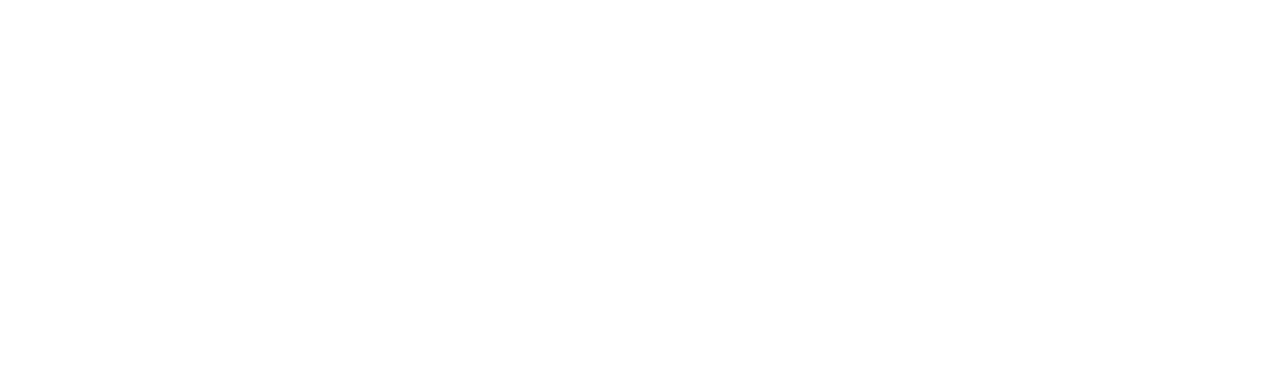
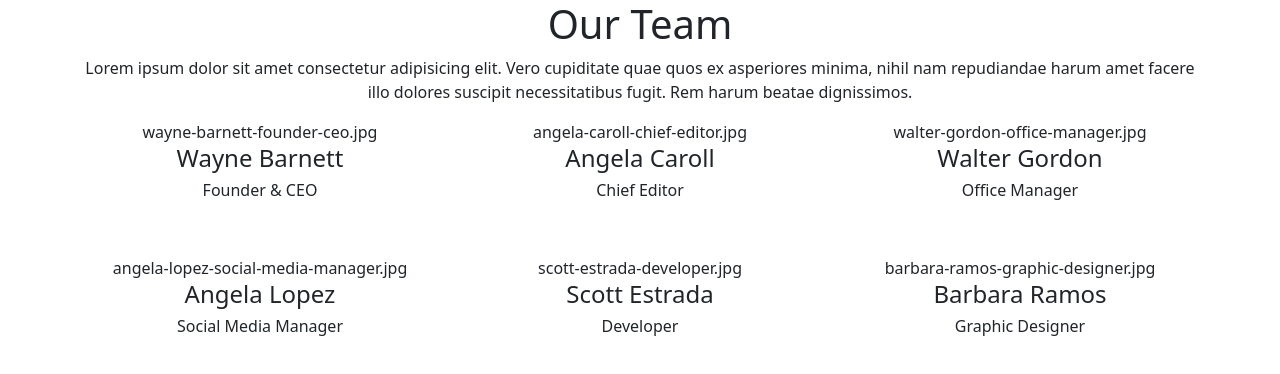
Before and after one commit to ClaudioLoGiudice7/js-our-team, a plain HTML site: page index.html in a window 1280 px wide. Drawn offline with nearby package versions, Linux system fonts and the light colour scheme.

Commit message:
entering milestone 2

```diff
--- a/index.html
+++ b/index.html
@@ -28,11 +28,18 @@
 
 <body>
     <header>
-
+        <div class="container text-center">
+            <h1>Our Team</h1>
+            <p>
+                Lorem ipsum dolor sit amet consectetur adipisicing elit. Vero cupiditate quae quos ex asperiores minima,
+                nihil nam repudiandae harum amet facere illo dolores suscipit necessitatibus fugit. Rem harum beatae
+                dignissimos.
+            </p>
+        </div>
     </header>
 
     <main>
-
+        <div id="cards-container" class="container text-center"></div>
     </main>
 
     <footer>
--- a/js/main.js
+++ b/js/main.js
@@ -79,3 +79,43 @@ for (const membro of membri) {
     console.log("Foto: " + membro.foto);
     console.log("\n");
 }
+
+// MILESTONE 2:
+// STAMPARE LE STESSE INFORMAZIONI SU DOM SOTTOFORMA DI STRINGHE
+const containerCards = document.getElementById("cards-container");
+
+containerCards.innerHTML +=
+    `
+    <div class="row gy-5">
+        <div class="col-12 col-md-6 col-lg-4">
+            wayne-barnett-founder-ceo.jpg
+            <h4>Wayne Barnett</h4>
+            <h6>Founder & CEO</h6>
+        </div>
+        <div class="col-12 col-md-6 col-lg-4">
+            angela-caroll-chief-editor.jpg
+            <h4>Angela Caroll</h4>
+            <h6>Chief Editor</h6>
+        </div>
+        <div class="col-12 col-md-6 col-lg-4">
+            walter-gordon-office-manager.jpg
+            <h4>Walter Gordon</h4>
+            <h6>Office Manager</h6>
+        </div>
+        <div class="col-12 col-md-6 col-lg-4">
+            angela-lopez-social-media-manager.jpg
+            <h4>Angela Lopez</h4>
+            <h6>Social Media Manager</h6>
+        </div>
+        <div class="col-12 col-md-6 col-lg-4">
+            scott-estrada-developer.jpg
+            <h4>Scott Estrada</h4>
+            <h6>Developer</h6>
+        </div>
+        <div class="col-12 col-md-6 col-lg-4">
+            barbara-ramos-graphic-designer.jpg
+            <h4>Barbara Ramos</h4>
+            <h6>Graphic Designer</h6>
+        </div>
+    </div>
+    `
```
Also changed, not shown: img/angela-caroll-chief-editor.jpg (added), img/angela-lopez-social-media-manager.jpg (added), img/barbara-ramos-graphic-designer.jpg (added), img/scott-estrada-developer.jpg (added), img/walter-gordon-office-manager.jpg (added), img/wayne-barnett-founder-ceo.jpg (added).
